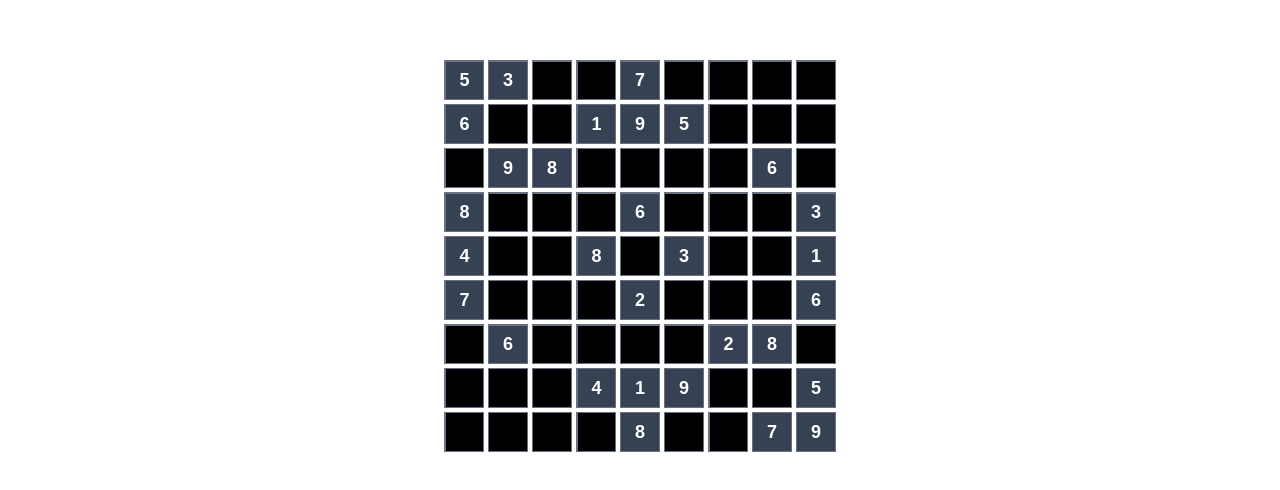
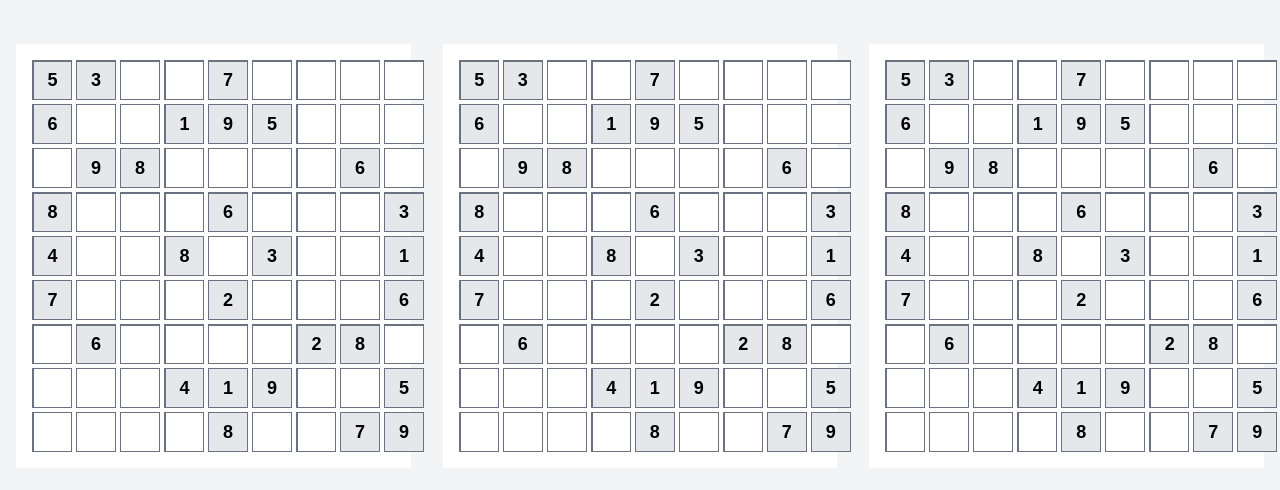
Before and after one commit to ronxldwilson/3D-Sudoku, a Next.js app: page / in a window 1280 px wide. Shown: the part 144-634 px from the top of the page. Built offline with nearby package versions, Linux system fonts and the light colour scheme.

Commit message:
Checkpoint, single sudoku done

```diff
--- a/src/app/page.js
+++ b/src/app/page.js
@@ -1,9 +1,9 @@
 'use client';
 
 import { useState } from 'react';
+import SudokuBoard from '../components/SudokuBoard';
 
-export default function SudokuBoard() {
-  const puzzle = [
+const defaultPuzzle = [
   ['5', '3', '', '', '7', '', '', '', ''],
   ['6', '', '', '1', '9', '5', '', '', ''],
   ['', '9', '8', '', '', '', '', '6', ''],
@@ -15,71 +15,59 @@ export default function SudokuBoard() {
   ['', '', '', '', '8', '', '', '7', '9'],
 ];
 
-  const [board, setBoard] = useState(puzzle);
+export default function SudokuGame() {
+  const [boards, setBoards] = useState([
+    {
+      puzzle: defaultPuzzle,
+      board: defaultPuzzle.map((row) => [...row]),
+    },
+  ]);
 
-  const isPrefilled = (row, col) => puzzle[row][col] !== '';
-
-  const isValid = (row, col, value) => {
-    if (value === '') return true;
-
-    // Check row
-    for (let i = 0; i < 9; i++) {
-      if (i !== col && board[row][i] === value) return false;
-    }
-
-    // Check column
-    for (let i = 0; i < 9; i++) {
-      if (i !== row && board[i][col] === value) return false;
-    }
-
-    // Check 3x3 box
-    const startRow = Math.floor(row / 3) * 3;
-    const startCol = Math.floor(col / 3) * 3;
-    for (let r = startRow; r < startRow + 3; r++) {
-      for (let c = startCol; c < startCol + 3; c++) {
-        if ((r !== row || c !== col) && board[r][c] === value) return false;
-      }
-    }
-
-    return true;
-  };
-
-  const handleChange = (row, col, value) => {
-    if (value === '' || /^[1-9]$/.test(value)) {
-      const newBoard = board.map((r) => [...r]);
-      newBoard[row][col] = value;
-      setBoard(newBoard);
-    }
-  };
 
   return (
-    <div className="p-4  min-h-screen flex items-center justify-center">
-      <div className="grid grid-rows-9 gap-1">
-        {board.map((row, rowIndex) => (
-          <div key={rowIndex} className="flex gap-1">
-            {row.map((cell, colIndex) => {
-              const value = board[rowIndex][colIndex];
-              const valid = isValid(rowIndex, colIndex, value);
+    <div className="flex flex-col items-center justify-center min-h-screen bg-gray-100 space-y-8 p-4">
 
-              return (
-                <input
-                  key={`${rowIndex}-${colIndex}`}
-                  className={`w-10 h-10 text-center text-white text-lg font-semibold
-                    focus:outline-none border
-                    ${colIndex % 3 === 0 ? 'border-l-2' : 'border-l'}
-                    ${rowIndex % 3 === 0 ? 'border-t-2' : 'border-t'}
-                    ${isPrefilled(rowIndex, colIndex) ? 'bg-gray-700 cursor-not-allowed' : 'bg-black'}
-                    ${!valid && !isPrefilled(rowIndex, colIndex) ? 'border-red-500' : 'border-gray-500'}`}
-                  maxLength={1}
-                  value={value}
-                  disabled={isPrefilled(rowIndex, colIndex)}
-                  onChange={(e) =>
-                    handleChange(rowIndex, colIndex, e.target.value)
-                  }
+      <div className="grid gap-8 grid-cols-1 sm:grid-cols-2 md:grid-cols-3">
+        {boards.map((item, index) => (
+          <SudokuBoard
+            key={index}
+            puzzle={item.puzzle}
+            board={item.board}
+            setBoard={(newBoard) => {
+              const newBoards = [...boards];
+              newBoards[index].board = newBoard;
+              setBoards(newBoards);
+            }}
           />
-              );
-            })}
-          </div>
+
+        ))}
+
+        {boards.map((item, index) => (
+          <SudokuBoard
+            key={index}
+            puzzle={item.puzzle}
+            board={item.board}
+            setBoard={(newBoard) => {
+              const newBoards = [...boards];
+              newBoards[index].board = newBoard;
+              setBoards(newBoards);
+            }}
+          />
+
+        ))}
+
+        {boards.map((item, index) => (
+          <SudokuBoard
+            key={index}
+            puzzle={item.puzzle}
+            board={item.board}
+            setBoard={(newBoard) => {
+              const newBoards = [...boards];
+              newBoards[index].board = newBoard;
+              setBoards(newBoards);
+            }}
+          />
+
         ))}
       </div>
     </div>
--- /dev/null
+++ b/src/components/SudokuBoard.jsx
@@ -0,0 +1,66 @@
+'use client';
+
+export default function SudokuBoard({ board, setBoard, puzzle }) {
+  const isPrefilled = (row, col) => puzzle[row][col] !== '';
+
+  const isValid = (row, col, value) => {
+    if (value === '') return true;
+
+    for (let i = 0; i < 9; i++) {
+      if (i !== col && board[row][i] === value) return false;
+    }
+
+    for (let i = 0; i < 9; i++) {
+      if (i !== row && board[i][col] === value) return false;
+    }
+
+    const startRow = Math.floor(row / 3) * 3;
+    const startCol = Math.floor(col / 3) * 3;
+    for (let r = startRow; r < startRow + 3; r++) {
+      for (let c = startCol; c < startCol + 3; c++) {
+        if ((r !== row || c !== col) && board[r][c] === value) return false;
+      }
+    }
+
+    return true;
+  };
+
+  const handleChange = (row, col, value) => {
+    if (value === '' || /^[1-9]$/.test(value)) {
+      const newBoard = board.map((r) => [...r]);
+      newBoard[row][col] = value;
+      setBoard(newBoard);
+    }
+  };
+
+  return (
+    <div className="p-4 bg-white text-black">
+      <div className="grid grid-rows-9 gap-1">
+        {board.map((row, rowIndex) => (
+          <div key={rowIndex} className="flex gap-1">
+            {row.map((cell, colIndex) => {
+              const value = board[rowIndex][colIndex];
+              const valid = isValid(rowIndex, colIndex, value);
+
+              return (
+                <input
+                  key={`${rowIndex}-${colIndex}`}
+                  className={`w-10 h-10 text-center text-black text-lg font-semibold
+                    focus:outline-none border
+                    ${colIndex % 3 === 0 ? 'border-l-2' : 'border-l'}
+                    ${rowIndex % 3 === 0 ? 'border-t-2' : 'border-t'}
+                    ${isPrefilled(rowIndex, colIndex) ? 'bg-gray-200 cursor-not-allowed' : 'bg-white'}
+                    ${!valid && !isPrefilled(rowIndex, colIndex) ? 'border-red-500' : 'border-gray-500'}`}
+                  maxLength={1}
+                  value={value}
+                  disabled={isPrefilled(rowIndex, colIndex)}
+                  onChange={(e) => handleChange(rowIndex, colIndex, e.target.value)}
+                />
+              );
+            })}
+          </div>
+        ))}
+      </div>
+    </div>
+  );
+}
```
Lines whose indentation alone changed are shown as unchanged.
